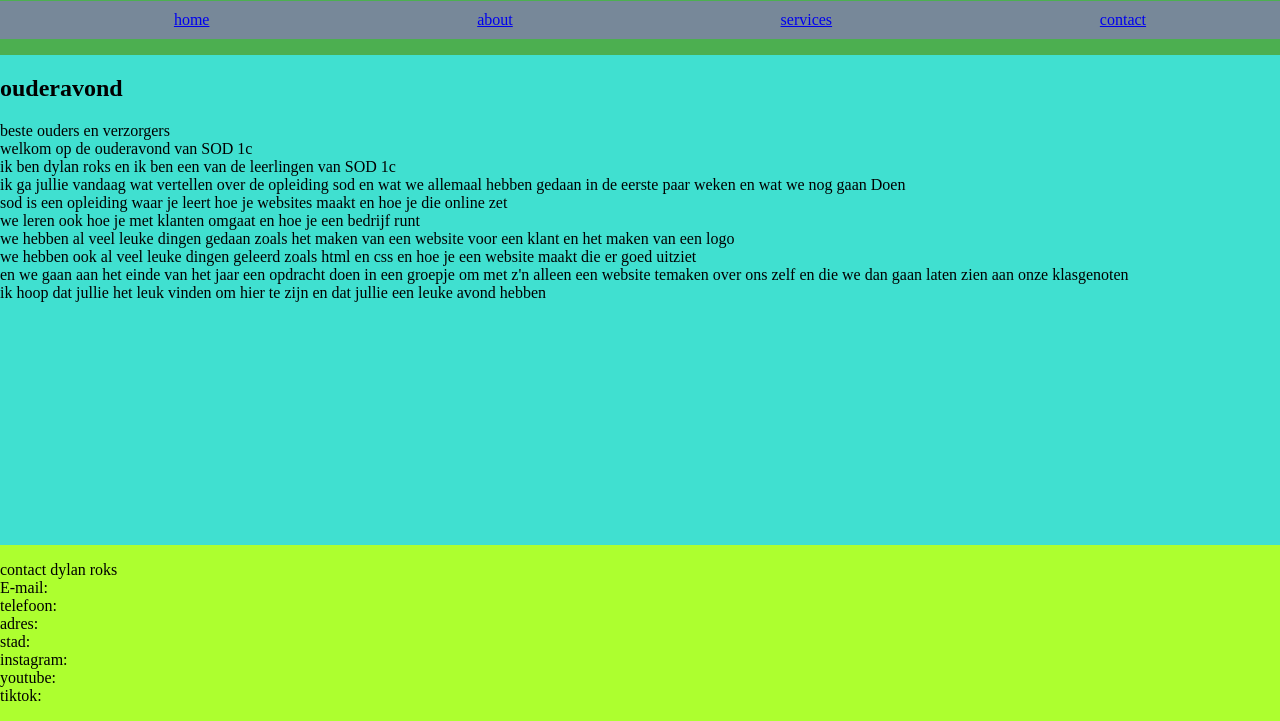
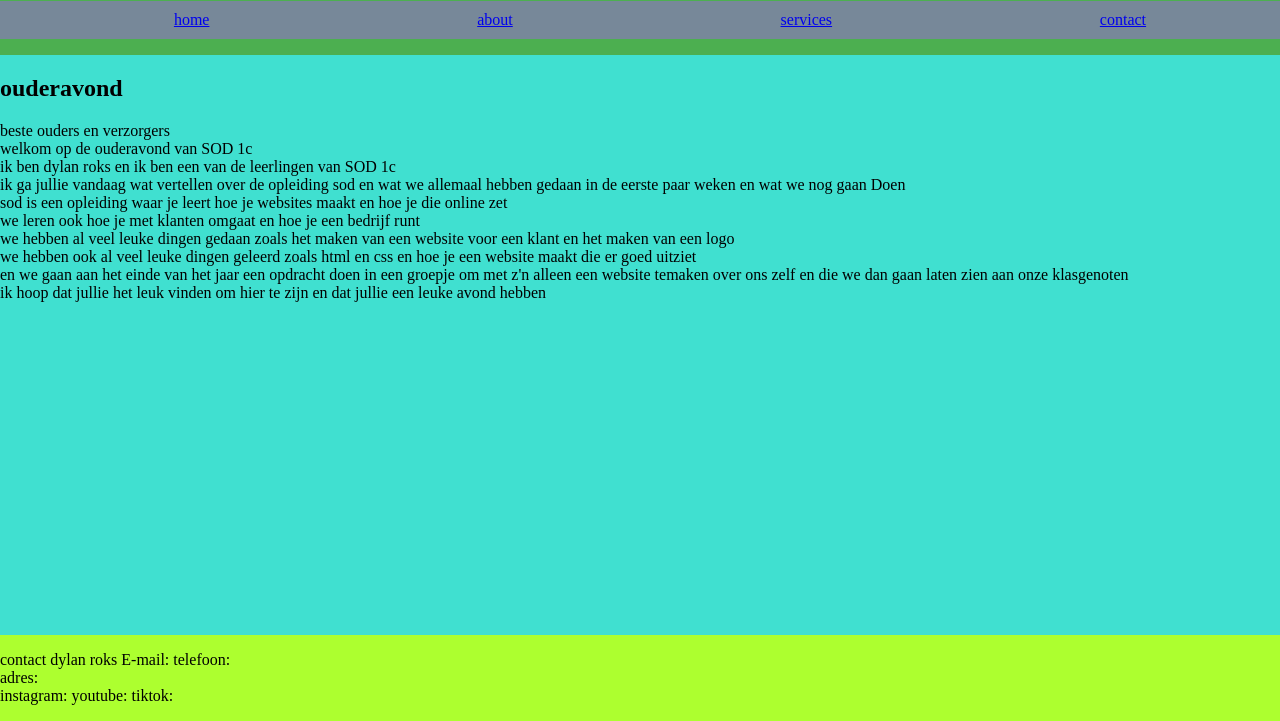
Before and after one commit to dylanroks08-tech/html-cssbestanden, a plain HTML site: page clas1c/klas1c.html in a window 1280 px wide. Shown: the part 79-800 px from the top of the page. Drawn offline with Linux system fonts and the light colour scheme.

Commit message:
Update klas1c.html

```diff
--- a/clas1c/klas1c.html
+++ b/clas1c/klas1c.html
@@ -43,21 +43,11 @@
     </main>
     <footer>
         <p>
-            contact dylan roks
-            <br>
-            E-mail:
-            <br>
-            telefoon:
+            contact dylan roks     E-mail:            telefoon:
             <br>
             adres:
             <br>
-            stad:
-            <br>
-            instagram:
-            <br>
-            youtube:
-            <br>
-            tiktok:
+            instagram:      youtube:            tiktok:
         </p>
     </footer>
 </body>
```
